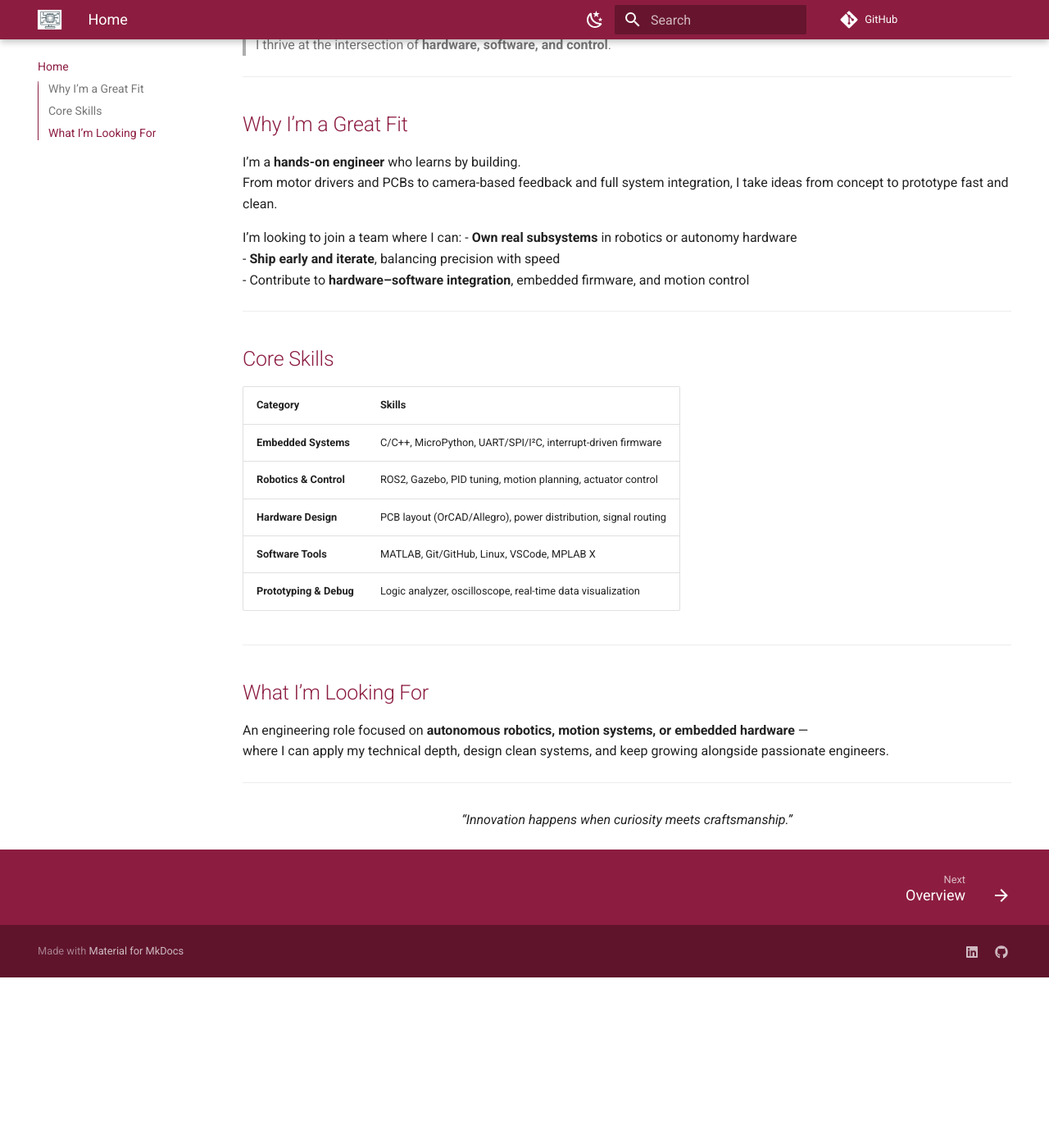
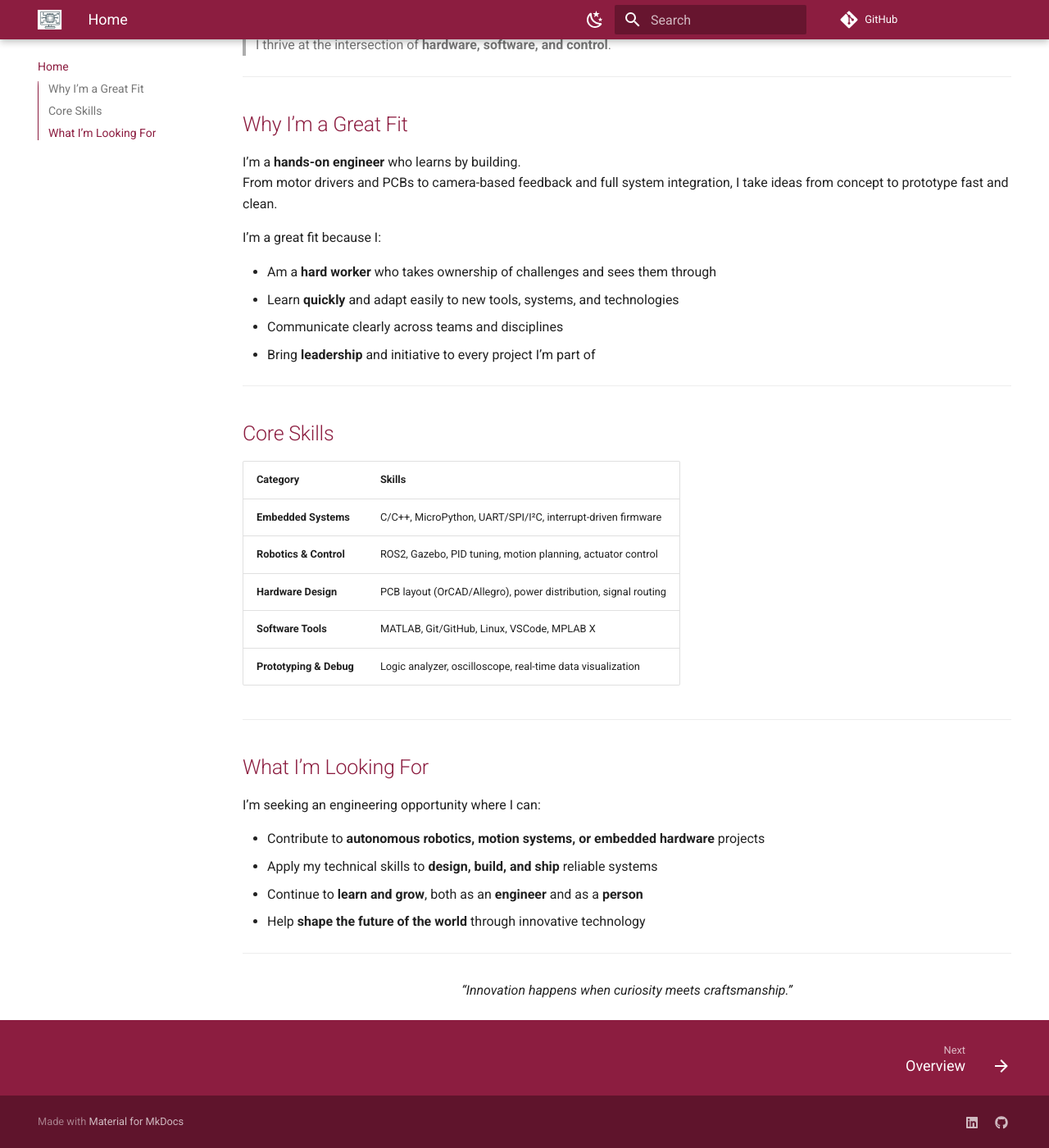
Before and after one commit to zackgald1/zgald, an MkDocs documentation site: the page built from docs/index.md, in a window 1280 px wide and 1400 px high, scrolled down 304 px. Shown: the whole window at 82% size. Built offline with MkDocs 1.6.1 and Material for MkDocs 9.7.7, drawn with Linux system fonts in a browser that asks for light colours; comment, search, counter and statistics services are not loaded; before the commit the page ends 1496 px from its top, so only the background shows below that; some of the changed text lies outside the part shown.

Commit message:
Update index.md

```diff
--- a/docs/index.md
+++ b/docs/index.md
@@ -13,10 +13,12 @@
 I’m a **hands-on engineer** who learns by building.
 From motor drivers and PCBs to camera-based feedback and full system integration, I take ideas from concept to prototype fast and clean.
 
-I’m looking to join a team where I can:
-- **Own real subsystems** in robotics or autonomy hardware
-- **Ship early and iterate**, balancing precision with speed
-- Contribute to **hardware–software integration**, embedded firmware, and motion control
+I’m a great fit because I:
+
+- Am a **hard worker** who takes ownership of challenges and sees them through
+- Learn **quickly** and adapt easily to new tools, systems, and technologies
+- Communicate clearly across teams and disciplines
+- Bring **leadership** and initiative to every project I’m part of
 
 ---
 
@@ -34,8 +36,12 @@ I’m looking to join a team where I can:
 
 ## What I’m Looking For
 
-An engineering role focused on **autonomous robotics, motion systems, or embedded hardware** —
-where I can apply my technical depth, design clean systems, and keep growing alongside passionate engineers.
+I’m seeking an engineering opportunity where I can:
+
+- Contribute to **autonomous robotics, motion systems, or embedded hardware** projects
+- Apply my technical skills to **design, build, and ship** reliable systems
+- Continue to **learn and grow**, both as an **engineer** and as a **person**
+- Help **shape the future of the world** through innovative technology
 
 ---
 
```
Also changed, not shown: other parts of docs/index.md (+1 -1 lines).
